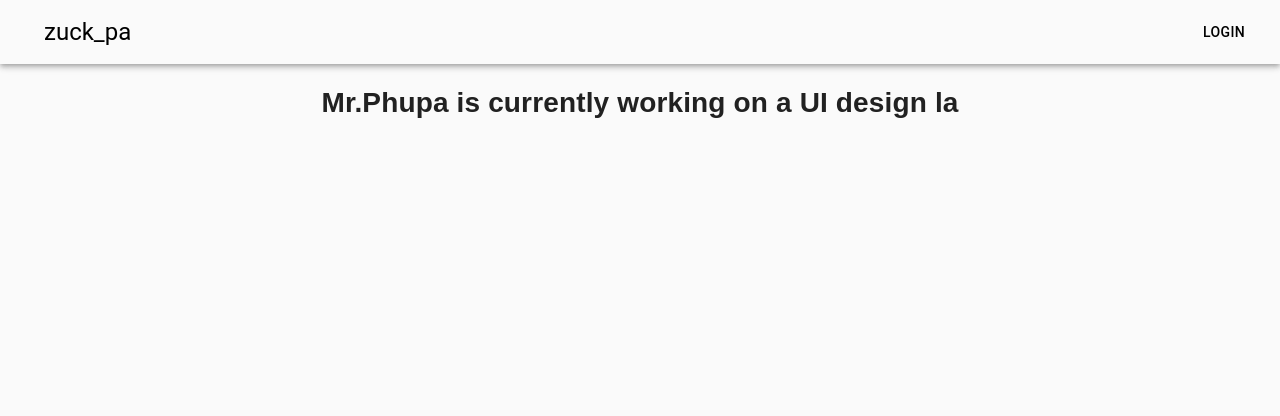
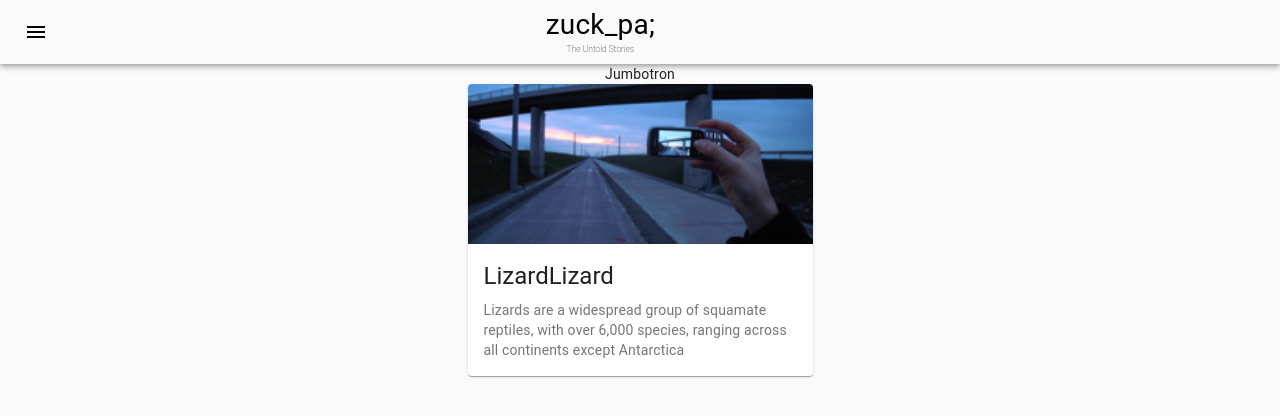
Before and after one commit to zuckpa1999/zuck-blog, a Gatsby site: page / in a window 1280 px wide. Built offline with nearby package versions, Linux system fonts and the light colour scheme; Gatsby itself is replaced by a stand-in of ours.

Commit message:
finished navbar

```diff
--- a/package.json
+++ b/package.json
@@ -16,7 +16,9 @@
   },
   "dependencies": {
     "@material-ui/core": "^4.11.4",
+    "@material-ui/icons": "^4.11.2",
     "gatsby": "^3.4.1",
+    "material-icons": "^0.6.3",
     "react": "^17.0.1",
     "react-dom": "^17.0.1"
   }
--- a/src/pages/index.tsx
+++ b/src/pages/index.tsx
@@ -5,15 +5,20 @@ import Container from "@material-ui/core/Container";
 import Toolbar from "@material-ui/core/Toolbar";
 import Button from "@material-ui/core/Button";
 import IconButton from "@material-ui/core/IconButton";
-
+import MenuIcon from "@material-ui/icons/Menu";
 import Typography from "@material-ui/core/Typography";
 import Link from "@material-ui/core/Link";
 import AppBar from "@material-ui/core/AppBar";
 import { makeStyles } from "@material-ui/core/styles";
-/* import MenuIcon from "@material-ui/icons/Menu"; */
+import Card from "@material-ui/core/Card";
+import CardActionArea from "@material-ui/core/CardActionArea";
+import CardContent from "@material-ui/core/CardContent";
+import CardMedia from "@material-ui/core/CardMedia";
+import img from "../../asset/daydream.png";
 export default function Blog() {
   const classes = useStyles();
   return (
+    // a component to return multiple elements.
     <React.Fragment>
       <CssBaseline />
       <AppBar position="static" className={classes.navbar}>
@@ -23,16 +28,50 @@ export default function Blog() {
             className={classes.menuButton}
             color="inherit"
             aria-label="menu"
-          ></IconButton>
-          <Typography variant="h5" className={classes.title}>
-            zuck_pa
-          </Typography>
-          <Button color="inherit">Login</Button>
+          >
+            <MenuIcon />
+          </IconButton>
+          <div className={classes.icon}>
+            <Typography variant="h4" className={classes.title}>
+              zuck_pa;
+            </Typography>
+            <Typography variant="h6" className={classes.subtitle}>
+              The Untold Stories
+            </Typography>
+          </div>
         </Toolbar>
       </AppBar>
-      <h1 style={{ textAlign: "center", fontFamily: "sans-serif" }}>
+      {/*  <h1 style={{ textAlign: "center", fontFamily: "sans-serif" }}>
         Mr.Phupa is currently working on a UI design la
-      </h1>
+      </h1> */}
+      <div className={classes.cardFeed}>
+        <div>Jumbotron</div>
+        <Card className={classes.rootCard}>
+          <CardActionArea>
+            <CardMedia
+              component="img"
+              alt="DayDream"
+              height="160"
+              image={img}
+              title="Contemplative Reptile"
+            />
+            <CardContent>
+              <div className={classes.cardContentDetail}>
+                <Typography gutterBottom variant="h5" component="h2">
+                  Lizard
+                </Typography>
+                <Typography gutterBottom variant="h5" component="h2">
+                  Lizard
+                </Typography>
+              </div>
+              <Typography variant="body2" color="textSecondary" component="p">
+                Lizards are a widespread group of squamate reptiles, with over
+                6,000 species, ranging across all continents except Antarctica
+              </Typography>
+            </CardContent>
+          </CardActionArea>
+        </Card>
+      </div>
     </React.Fragment>
   );
 }
@@ -45,12 +84,51 @@ const useStyles = makeStyles((theme) => ({
     marginRight: theme.spacing(1),
   },
   title: {
-    flexGrow: 1,
+    fontWeight: "normal",
+
+    fontSize: "2em",
+    /*     color: "rgba(0, 0, 0, 0.25)", */
+  },
+  subtitle: {
+    fontWeight: 100,
+    fontSize: "0.6em",
   },
   navbar: {
     backgroundColor: "transparent",
+    color: "transparent",
   },
   toolbar: {
     color: "black",
   },
+  icon: {
+    flexGrow: 1,
+    textAlign: "center",
+    marginRight: "10%",
+  },
+  cardFeed: {
+    display: "flex",
+    flexDirection: "column",
+    alignItems: "center",
+  },
+  rootCard: {
+    maxWidth: 345,
+  },
+  cardContentDetail: {
+    display: "flex",
+    flexDirection: "row",
+    justifyContent: "stretch",
+  },
 }));
+
+// meu
+{
+  /* <div
+style={{
+  width: "3em",
+  height: "3em",
+  border: "1px solid black",
+  flexWrap: "wrap",
+  borderRadius: "0.3em",
+}}
+></div> */
+}
```
Also changed, not shown: asset/daydream.png (added), 2 other files.
